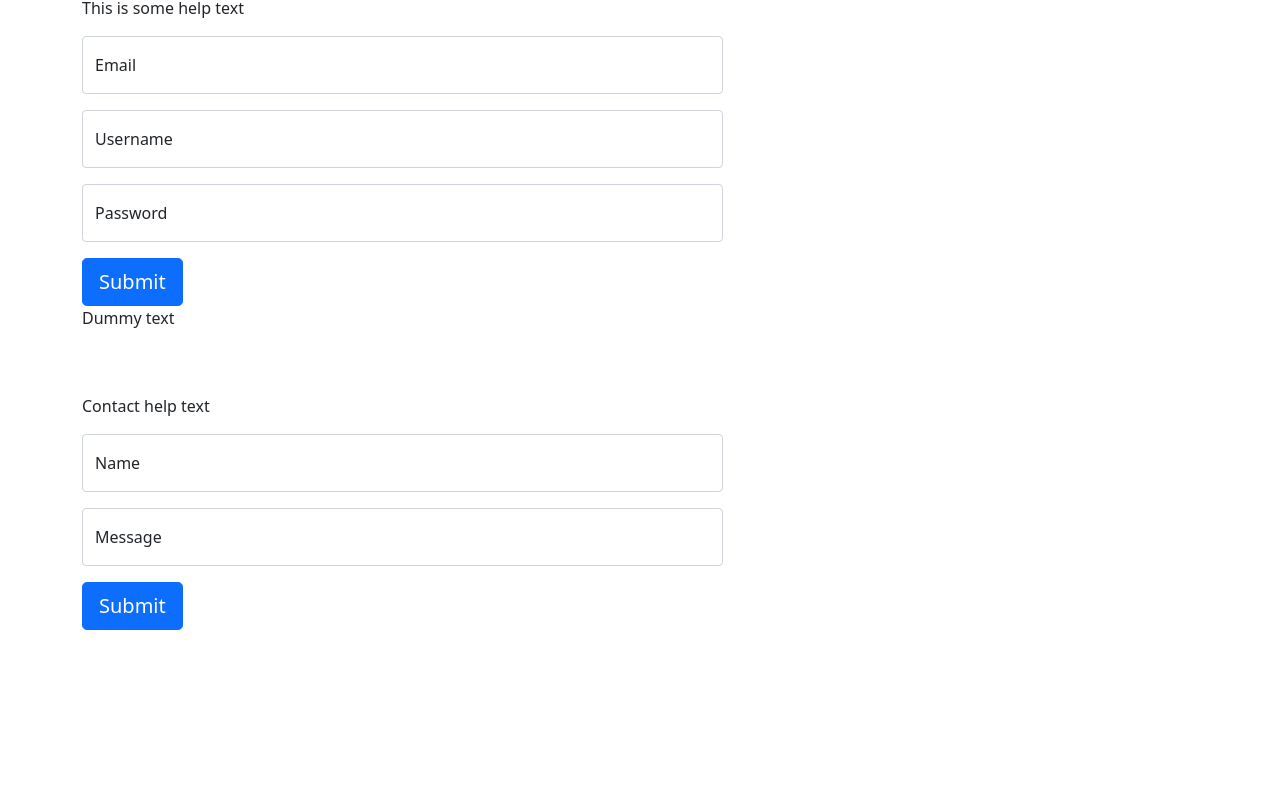
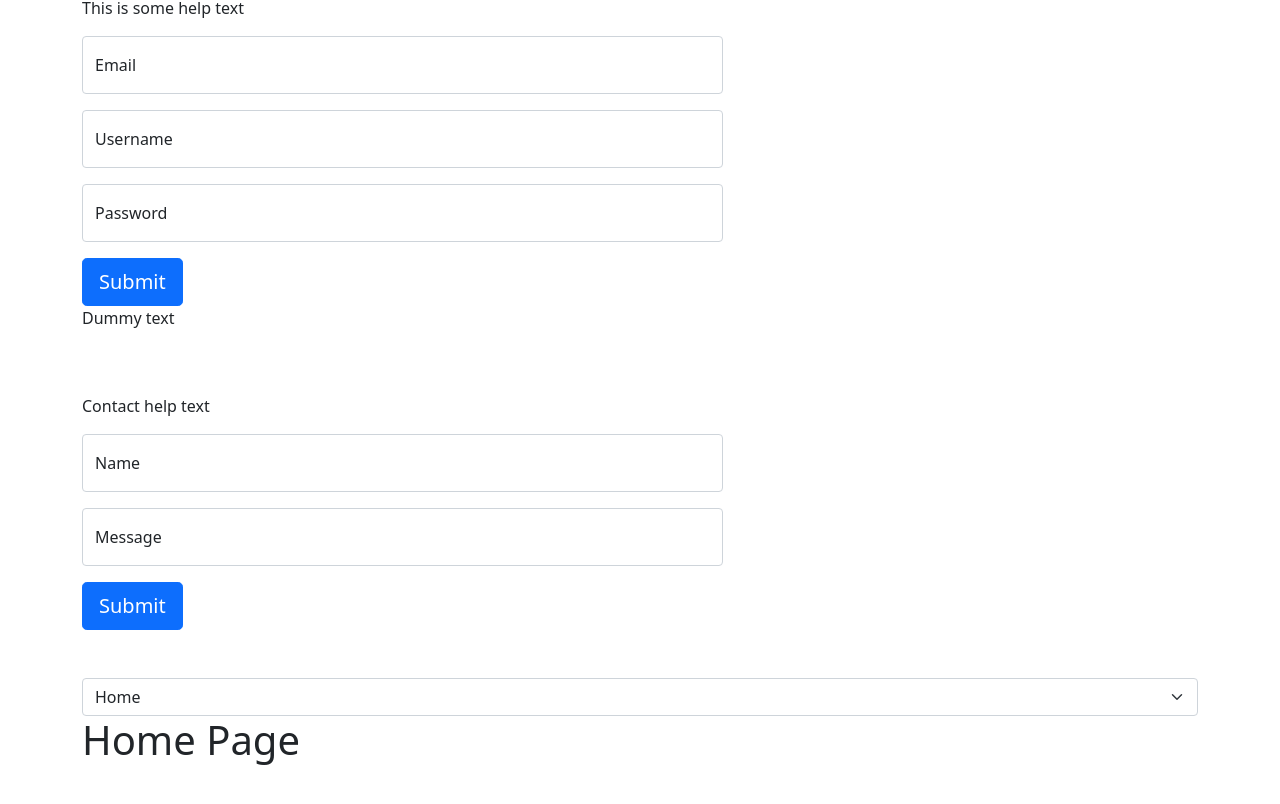
Before and after one commit to jkprogramador/vue-udemy-advanced-components, a Vue app in the folder src/: page / in a window 1280 px wide. Shown: the part 418-1222 px from the top of the page. Before the commit the page ends 1048 px from the top, so only its background shows below. Built offline with nearby package versions, Linux system fonts and the light colour scheme.

Commit message:
Dynamic Components

```diff
--- a/src/public/index.html
+++ b/src/public/index.html
@@ -12,7 +12,7 @@
 </head>
 
 <body>
-  <div class="container">
+  <div class="container pb-5">
     <noscript>
       <strong>We're sorry but <%= htmlWebpackPlugin.options.title %> doesn't work properly without JavaScript enabled.
           Please enable it to continue.</strong>
--- a/src/src/App.vue
+++ b/src/src/App.vue
@@ -74,12 +74,27 @@
             <button type="submit" class="btn btn-primary btn-lg">Submit</button>
         </template>
     </form-item>
+
+    <div class="row my-5">
+        <div class="col">
+            <select class="form-select" v-model="componentName">
+                <option value="HomeItem">Home</option>
+                <option value="AboutItem">About</option>
+            </select>
+
+            <keep-alive>
+                <component :is="componentName"></component>
+            </keep-alive>
+        </div>
+    </div>
 </template>
 
 <script>
 import GreetingItem from "./components/GreetingItem.vue";
 import UserItem from "./components/UserItem.vue";
 import FormItem from "./components/FormItem.vue";
+import HomeItem from "./components/HomeItem.vue";
+import AboutItem from "./components/AboutItem.vue";
 
 export default {
     name: "App",
@@ -87,11 +102,14 @@ export default {
         GreetingItem,
         UserItem,
         FormItem,
+        HomeItem,
+        AboutItem,
     },
     data() {
         return {
             age: 20,
             help: "This is some help text",
+            componentName: "HomeItem",
         };
     },
     methods: {
--- /dev/null
+++ b/src/src/components/AboutItem.vue
@@ -0,0 +1,12 @@
+<template>
+    <h1>About Page</h1>
+</template>
+
+<script>
+export default {
+    name: "AboutItem",
+};
+</script>
+
+<style>
+</style>
--- /dev/null
+++ b/src/src/components/HomeItem.vue
@@ -0,0 +1,21 @@
+<template>
+    <h1>Home Page</h1>
+</template>
+
+<script>
+export default {
+    name: "HomeItem",
+    unmounted() {
+        window.alert("HomeItem component unmounted.");
+    },
+    activated() {
+        window.alert("HomeItem component activated.");
+    },
+    deactivated() {
+        window.alert("HomeItem component deactivated.");
+    },
+};
+</script>
+
+<style>
+</style>
```
